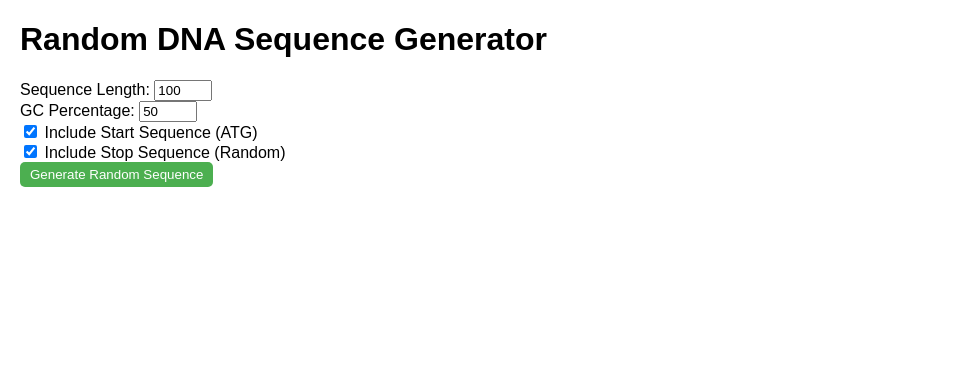
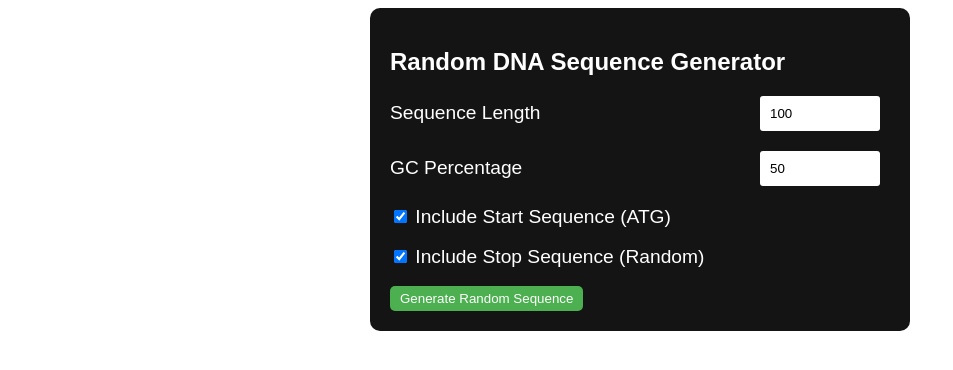
Before and after one commit to OliverMzLz/random-sequence-generator, a website: page index.html in a window 1280 px wide. Shown: the whole page, without its empty margins (0-953 px from the left). Drawn offline with Linux system fonts and the light colour scheme.

Commit message:
clean ui

```diff
--- a/index.html
+++ b/index.html
@@ -8,7 +8,6 @@
     <style>
         body {
             font-family: sans-serif;
-            margin: 20px;
         }
 
         input[type="number"] {
@@ -29,26 +28,56 @@
             font-weight: bold;
             margin-top: 20px;
         }
+
+        #dna-form {
+            color: white;
+            padding: 20px;
+            width: 500px;
+            background-color: rgb(20, 20, 20);
+            margin: auto;
+            border-radius: 10px;
+        }
+
+        #dna-form div {
+            display: flex;
+            justify-content: space-between;
+            align-items: center;
+            margin-bottom: 20px;
+        }
+
+        #dna-form label {
+            font-size: larger;
+        }
+
+        #dna-form div input {
+            width: 100px;
+            padding: 10px;
+            border-radius: 3px;
+            border: none;
+        }
     </style>
 </head>
 
 <body>
-    <h1>Random DNA Sequence Generator</h1>
+
     <form id="dna-form">
-        <label for="sequence-length">Sequence Length:</label>
-        <input type="number" id="sequence-length" value="100" min="1">
-        <br>
-        <label for="gc-percentage">GC Percentage:</label>
-        <input type="number" id="gc-percentage" value="50" min="0" max="100">
-        <br>
+        <h2>Random DNA Sequence Generator</h2>
+        <div>
+            <label for="sequence-length">Sequence Length</label>
+            <input type="number" id="sequence-length" value="100" min="1">
+        </div>
+        <div>
+            <label for="gc-percentage">GC Percentage</label>
+            <input type="number" id="gc-percentage" value="50" min="0" max="100">
+        </div>
         <label for="include-start-sequence">
             <input type="checkbox" id="include-start-sequence" checked> Include Start Sequence (ATG)
         </label>
-        <br>
+        <br><br>
         <label for="include-stop-sequence">
             <input type="checkbox" id="include-stop-sequence" checked> Include Stop Sequence (Random)
         </label>
-        <br>
+        <br><br>
         <button type="button" onclick="generateSequence()">Generate Random Sequence</button>
     </form>
     <p class="result"></p>
```
